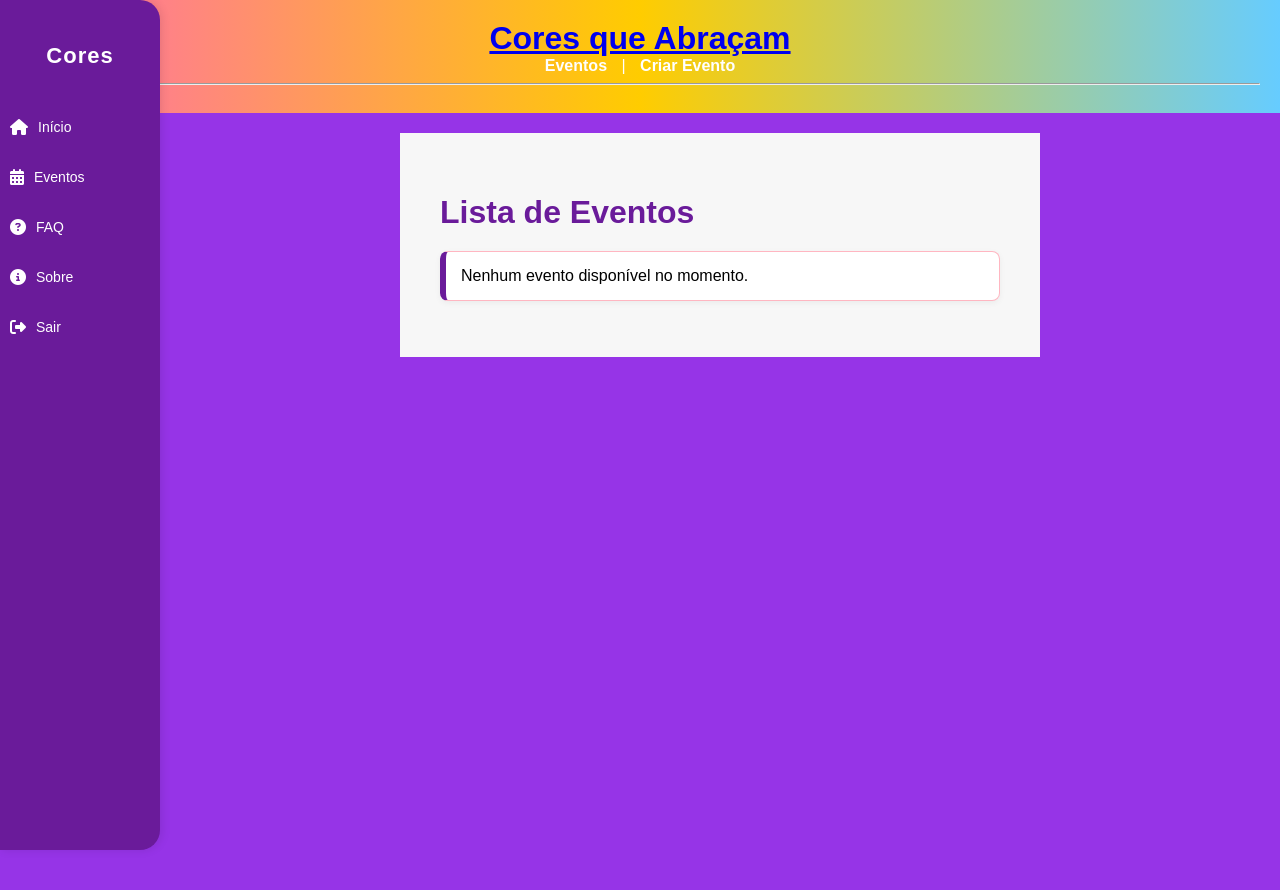
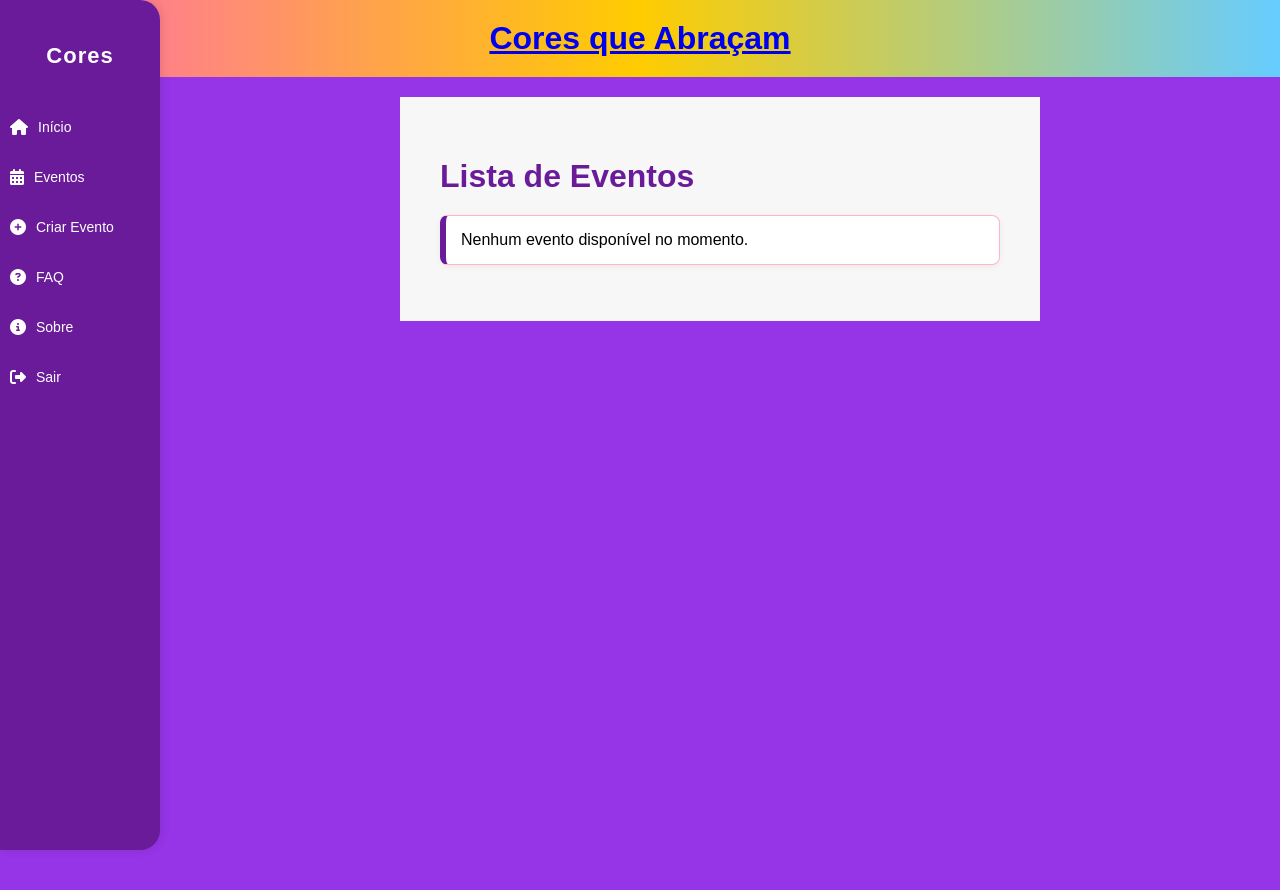
Before and after one commit to MarcusCLR/ProjetoIGOR, a Django app: page /eventos/ in a window 1280 px wide. Shown: the top 890 px of the page. Run offline with Django 5.2, Linux system fonts and the light colour scheme; the visitor is signed in with stand-in values (Sample User, id 1); data that the repository does not hold is empty.

Commit message:
Adicinar botão de criar evento

```diff
--- a/eventos/templates/base.html
+++ b/eventos/templates/base.html
@@ -12,11 +12,6 @@
 <body>
     <header>
         <h1><a href="{% url 'listar_eventos' %}">Cores que Abraçam</a></h1>
-        <nav>
-            <a href="{% url 'listar_eventos' %}">Eventos</a> |
-            <a href="{% url 'criar_evento' %}">Criar Evento</a>
-        </nav>
-        <hr>
     </header>
     <main>
         {% block content %}{% endblock %}
--- a/eventos/templates/eventos/criar_evento.html
+++ b/eventos/templates/eventos/criar_evento.html
@@ -114,6 +114,7 @@
     <h2>Cores</h2>
     <a href="{% url 'home' %}"><i class="fas fa-home"></i> Início</a>
     <a href="{% url 'listar_eventos' %}"><i class="fas fa-calendar-alt"></i> Eventos</a>
+    <a href="{% url 'criar_evento' %}"><i class="fa fa-plus-circle" aria-hidden="true"></i> Criar Evento</a>
     <a href="{% url 'faq' %}"><i class="fas fa-question-circle"></i> FAQ</a>
     <a href="{% url 'sobre' %}"><i class="fas fa-info-circle"></i> Sobre</a>
     <a href="{% url 'logout' %}"><i class="fas fa-sign-out-alt"></i> Sair</a>
--- a/eventos/templates/eventos/listar_eventos.html
+++ b/eventos/templates/eventos/listar_eventos.html
@@ -97,6 +97,7 @@
         <h2>Cores</h2>
         <a href="{% url 'home' %}"><i class="fas fa-home"></i> Início</a>
         <a href="{% url 'listar_eventos' %}"><i class="fas fa-calendar-alt"></i> Eventos</a>
+        <a href="{% url 'criar_evento' %}"><i class="fa fa-plus-circle" aria-hidden="true"></i> Criar Evento</a>
         <a href="{% url 'faq' %}"><i class="fas fa-question-circle"></i> FAQ</a>
         <a href="{% url 'sobre' %}"><i class="fas fa-info-circle"></i> Sobre</a>
         <a href="{% url 'logout' %}"><i class="fas fa-sign-out-alt"></i> Sair</a>
--- a/eventos/templates/eventos/sobre.html
+++ b/eventos/templates/eventos/sobre.html
@@ -92,6 +92,7 @@
     <h2>Cores</h2>
     <a href="{% url 'home' %}"><i class="fas fa-home"></i> Início</a>
     <a href="{% url 'listar_eventos' %}"><i class="fas fa-calendar-alt"></i> Eventos</a>
+    <a href="{% url 'criar_evento' %}"><i class="fa fa-plus-circle" aria-hidden="true"></i> Criar Evento</a>
     <a href="{% url 'faq' %}"><i class="fas fa-question-circle"></i> FAQ</a>
     <a href="{% url 'sobre' %}"><i class="fas fa-info-circle"></i> Sobre</a>
     <a href="{% url 'logout' %}"><i class="fas fa-sign-out-alt"></i> Sair</a>
--- a/usuarios/templates/usuarios/faq.html
+++ b/usuarios/templates/usuarios/faq.html
@@ -100,6 +100,7 @@
         <h2>Cores</h2>
         <a href="{% url 'home' %}"><i class="fas fa-home"></i> Início</a>
         <a href="{% url 'listar_eventos' %}"><i class="fas fa-calendar-alt"></i> Eventos</a>
+        <a href="{% url 'criar_evento' %}"><i class="fa fa-plus-circle" aria-hidden="true"></i> Criar Evento</a>
         <a href="{% url 'faq' %}"><i class="fas fa-question-circle"></i> FAQ</a>
         <a href="{% url 'sobre' %}"><i class="fas fa-info-circle"></i> Sobre</a>
         <a href="{% url 'logout' %}"><i class="fas fa-sign-out-alt"></i> Sair</a>
--- a/usuarios/templates/usuarios/home.html
+++ b/usuarios/templates/usuarios/home.html
@@ -108,6 +108,7 @@
         <h2>Cores</h2>
         <a href="{% url 'home' %}"><i class="fas fa-home"></i> Início</a>
         <a href="{% url 'listar_eventos' %}"><i class="fas fa-calendar-alt"></i> Eventos</a>
+        <a href="{% url 'criar_evento' %}"><i class="fa fa-plus-circle" aria-hidden="true"></i> Criar Evento</a>
         <a href="{% url 'faq' %}"><i class="fas fa-question-circle"></i> FAQ</a>
         <a href="{% url 'sobre' %}"><i class="fas fa-info-circle"></i> Sobre</a>
         <a href="{% url 'logout' %}"><i class="fas fa-sign-out-alt"></i> Sair</a>
```
